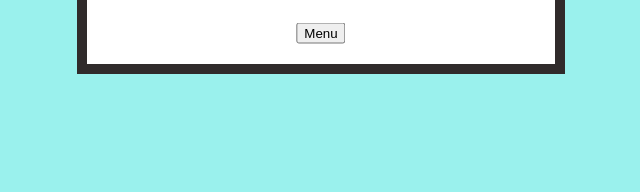
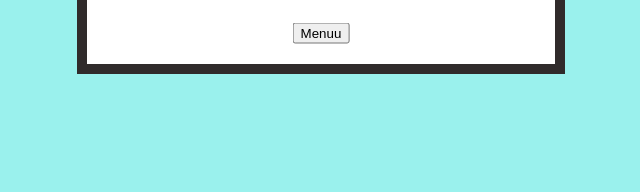
Before and after one commit to Coffe99p/VerdadeiroCadastro, a plain HTML site: page trabalho pratico/index.html in a window 1280 px wide. Shown: the part 559-751 px from the top of the page, 319-959 px from the left. Drawn offline with Linux system fonts and the light colour scheme.

Commit message:
Update index.html

```diff
--- a/trabalho pratico/index.html
+++ b/trabalho pratico/index.html
@@ -217,7 +217,7 @@ background-color: #ffffff;
     </fieldset>
     <br>
     <br>
-    <button id="menu" class="Menu">Menu</button>
+    <button id="menu" class="Menu">Menuu</button>
 
 	<div id="buttons-container">
 		<button><img src="disket.png" style="width: 50px; height: 50px;"><br>Enviar</button>
```
